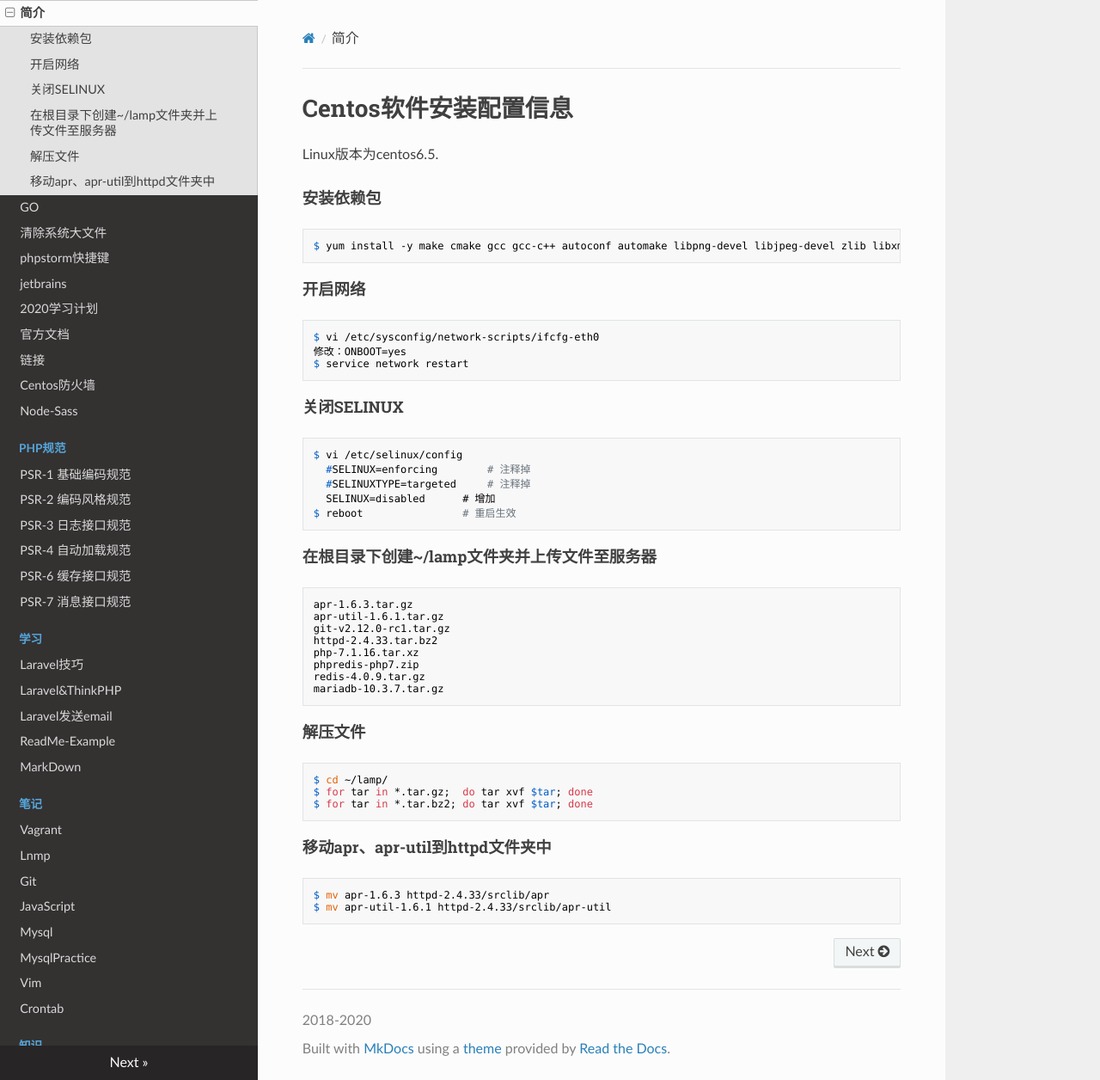
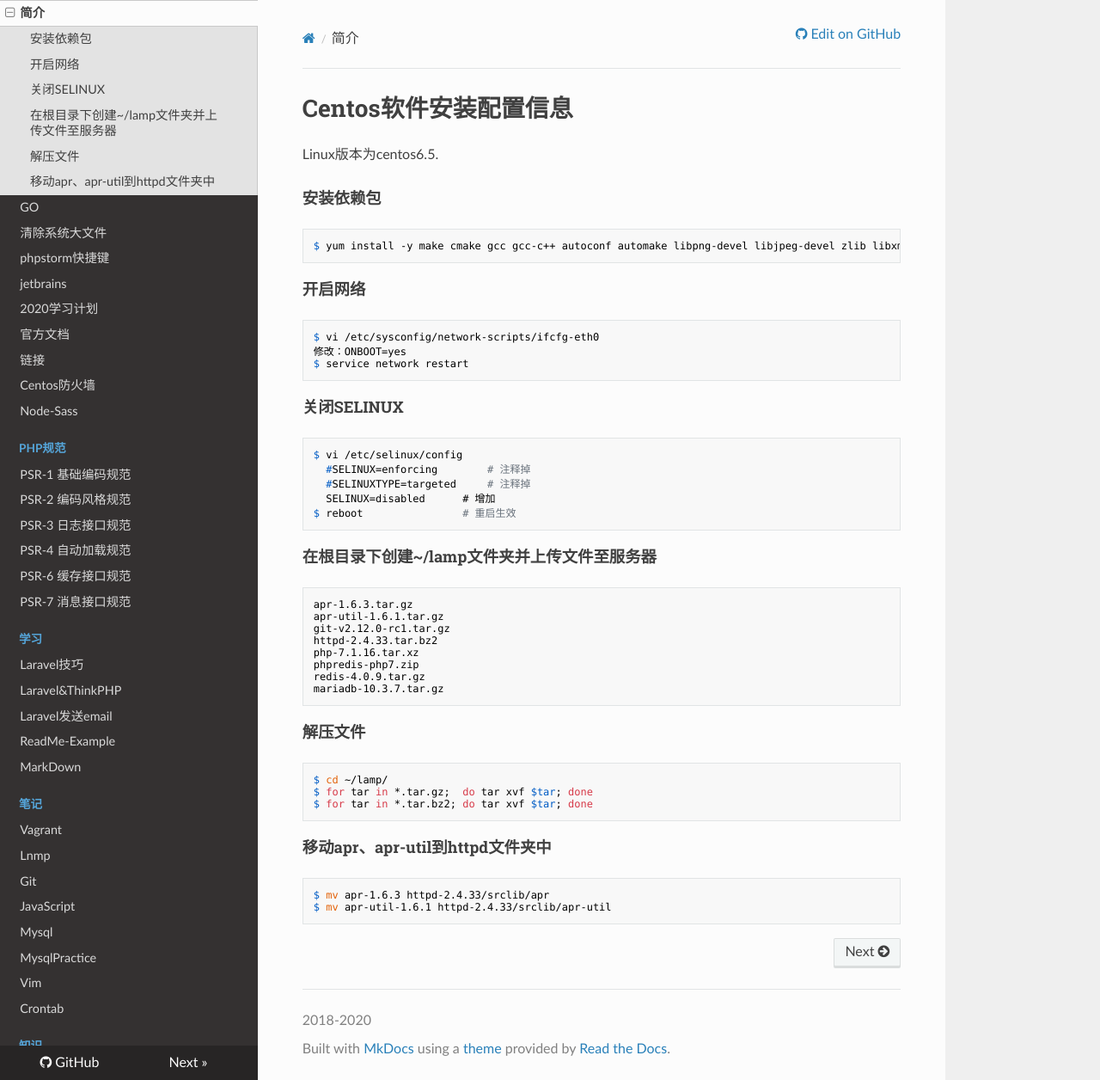
Before and after one commit to oksvip/documents, an MkDocs documentation site: the page built from docs/index.md, in a window 1280 px wide and 1256 px high. Shown: the whole window at 86% size. Built offline with MkDocs 1.6.1, drawn with Linux system fonts in a browser that asks for light colours; nearby versions of some CDN libraries; comment, search, counter and statistics services are not loaded; some of the changed lines change nothing that is shown.

Commit message:
add analicy

```diff
--- a/mkdocs.yml
+++ b/mkdocs.yml
@@ -1,5 +1,11 @@
 site_name: 腾热网
-copyright: &copyright 2018-2020
+site_description: 一个呆呆程序员的技术博客！
+site_author: 日出
+site_favicon: favicon.ico
+site_url: https://www.tengre.cn
+repo_name: GitHub
+repo_url: https://github.com/oksvip/documents
+copyright: &copyright 2018-2020 <script type="text/javascript" src="https://s22.cnzz.com/z_stat.php?id=1262240146&web_id=1262240146"></script>
 theme:
     name: readthedocs
     highlightjs: true
```
